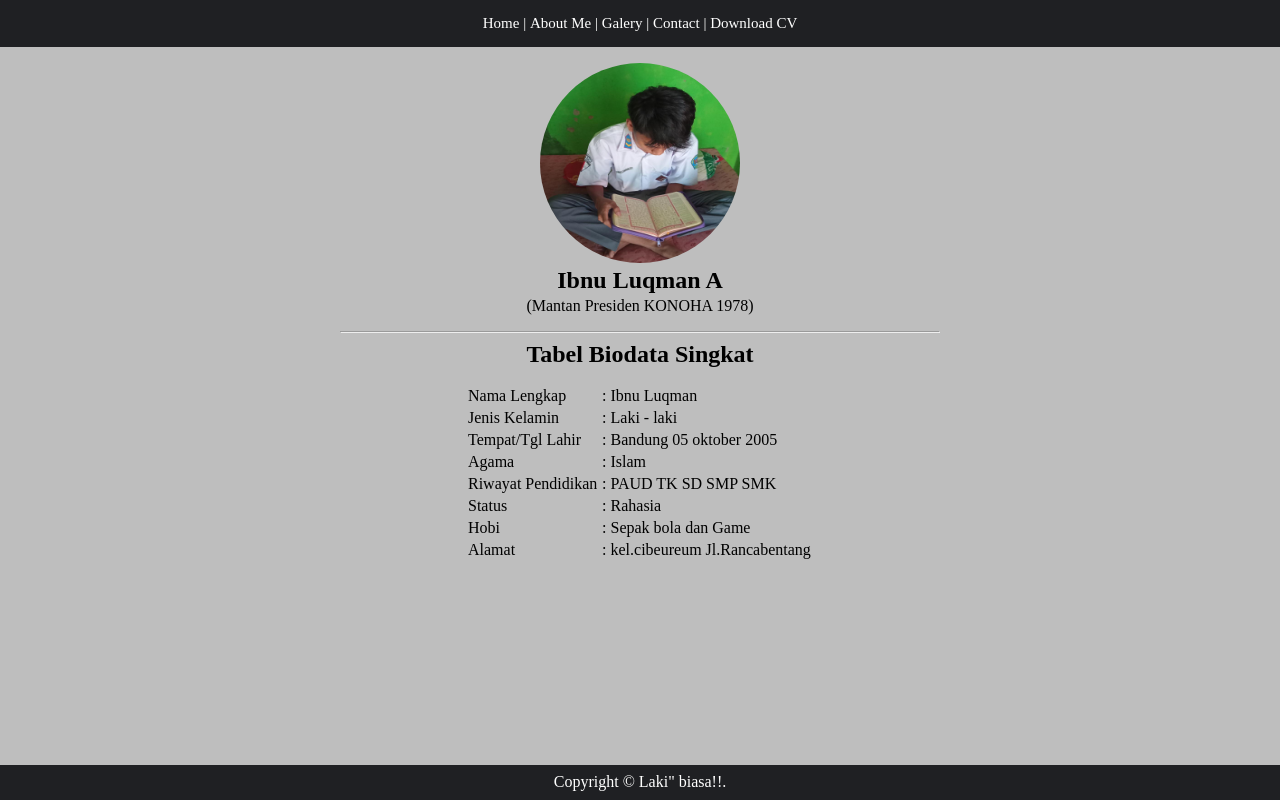
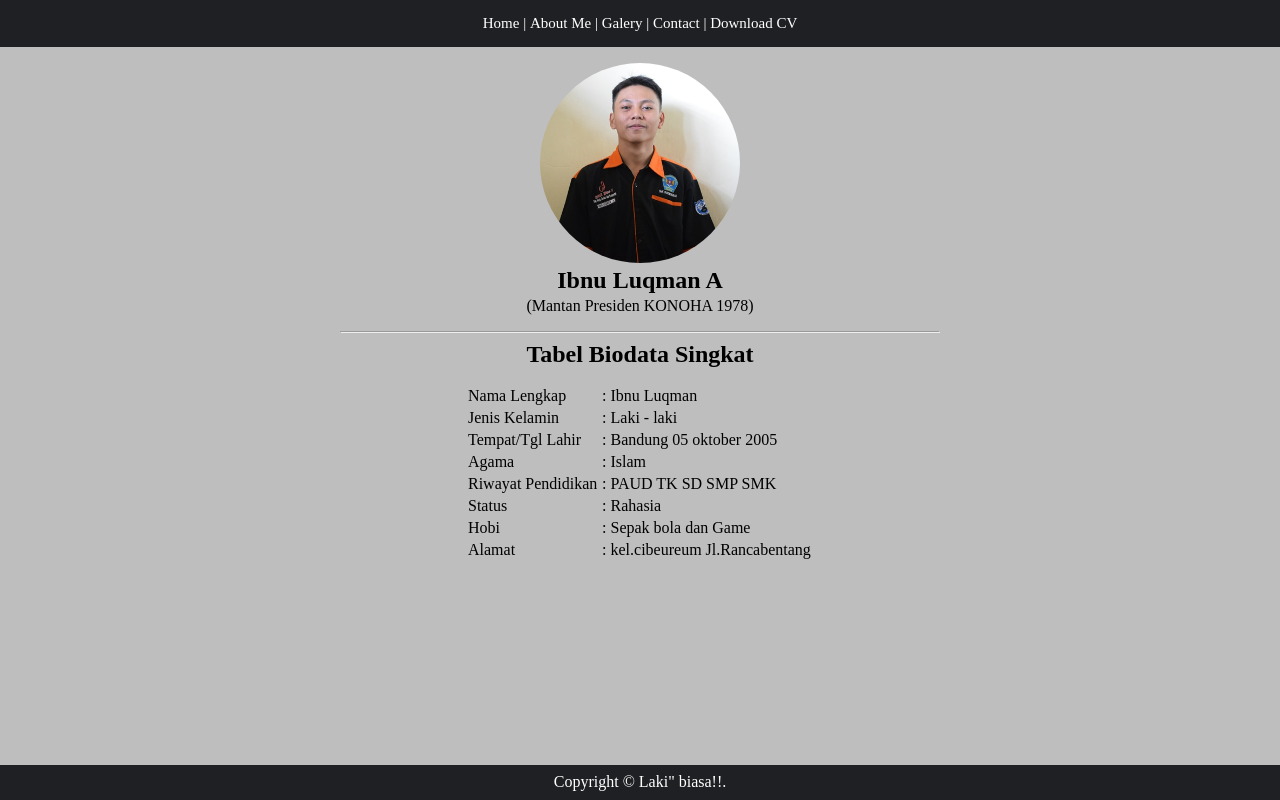
Before and after one commit to ibnuluqman/ibnuluqman.github.io, a plain HTML site: page about.html in a window 1280 px wide. Drawn offline with Linux system fonts and the light colour scheme.

Commit message:
Add files via upload

```diff
--- a/about.html
+++ b/about.html
@@ -48,7 +48,7 @@
 
                 <div style="max-width: 600px; margin: 1em auto">
 
-                    <img src="gambar/IMG.io.jpg" width="200" height="200" style="border-radius: 50%;"/>
+                    <img src="gambar/profil.JPG" width="200" height="200" style="border-radius: 50%;"/>
 
                     <h1>Ibnu Luqman A</h1>
 
```
